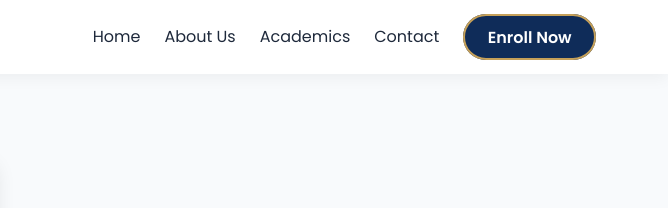
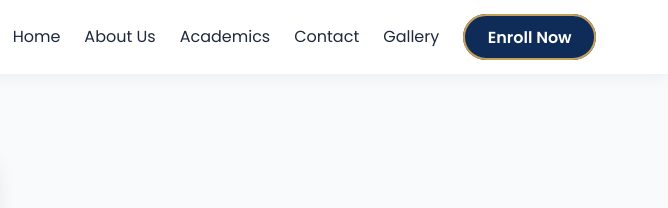
Before and after one commit to nyombi-farouk/FRATAM-JUNIOR-SCHOOL, a plain HTML site: page About.html in a window 1280 px wide. Shown: the top 208 px of the page, 612-1280 px from the left. Drawn offline with Linux system fonts and the light colour scheme.

Commit message:
Update About.html

```diff
--- a/About.html
+++ b/About.html
@@ -302,6 +302,7 @@
                 <li><a href="About.html">About Us</a></li>
                 <li><a href="Academics.html">Academics</a></li>
                 <li><a href="Contact.html">Contact</a></li>
+                <li><a href="Gallery.html">Gallery</a></li>
                 <li><a href="Apply.html" class="btn-enroll">Enroll Now</a></li>
             </ul>
         </nav>
```
